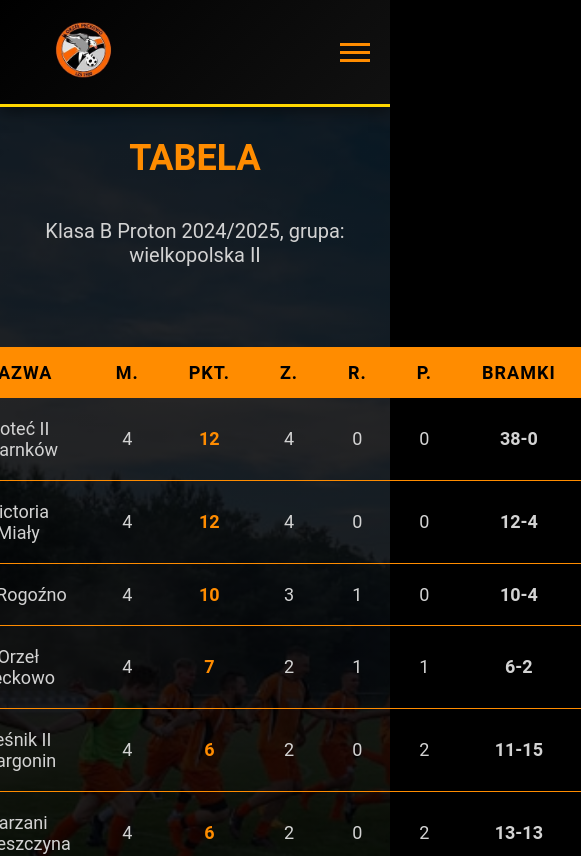
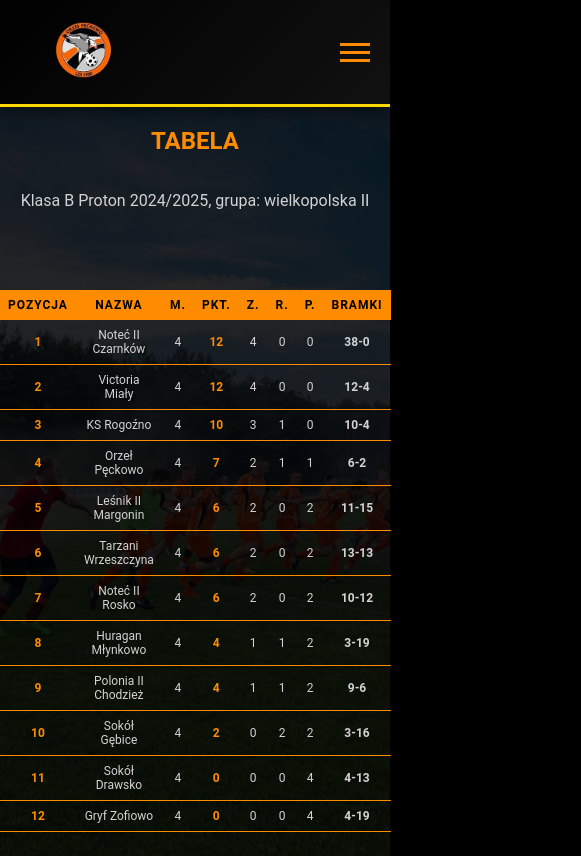
Before and after one commit to KacperKosicki/orzelpeckowo, a React (Create React App) app: page /tabela in a window 390 px wide. Shown: the top 856 px of the page, 581 px wide, since content can reach past the window. Built offline with nearby package versions, Linux system fonts and the light colour scheme.

Commit message:
Configurate Table.js to RWD

```diff
--- a/src/components/Table/Table.module.scss
+++ b/src/components/Table/Table.module.scss
@@ -83,3 +83,63 @@ td {
   font-weight: bold;
   color: $orange; /* Kolor pomarańczowy dla punktów */
 }
+
+/* Styl RWD dla mniejszych ekranów */
+@media (max-width: 768px) {
+  .table {
+    max-width: 80%; /* Mniejsza szerokość na tabletach i mniejszych ekranach */
+  }
+
+  th, td {
+    padding: 10px; /* Zmniejszenie paddingów w komórkach */
+    font-size: 14px; /* Zmniejszenie rozmiaru tekstu */
+  }
+
+  .title {
+    font-size: 28px; /* Zmniejszenie tytułu na mniejszych ekranach */
+  }
+
+  .protonClass {
+    font-size: 18px; /* Zmniejszenie opisu na mniejszych ekranach */
+  }
+}
+
+@media (max-width: 480px) {
+  .table {
+    max-width: 90%; /* Jeszcze mniejsza szerokość na bardzo małych ekranach */
+    margin-left: auto; /* Centrowanie tabeli */
+    margin-right: auto; /* Centrowanie tabeli */
+  }
+
+  th, td {
+    padding: 8px; /* Jeszcze mniejsze paddingi */
+    font-size: 12px; /* Zmniejszenie rozmiaru tekstu */
+  }
+
+  .title {
+    font-size: 24px; /* Dalsze zmniejszenie tytułu na bardzo małych ekranach */
+  }
+
+  .protonClass {
+    font-size: 16px; /* Dalsze zmniejszenie opisu */
+  }
+}
+
+@media (max-width: 360px) {
+  .table {
+    max-width: 95%; /* Maksymalna szerokość na ultra małych ekranach */
+  }
+
+  th, td {
+    padding: 6px; /* Minimalne paddingi na najmniejszych ekranach */
+    font-size: 10px; /* Dalsze zmniejszenie rozmiaru tekstu */
+  }
+
+  .title {
+    font-size: 20px;
+  }
+
+  .protonClass {
+    font-size: 14px;
+  }
+}
```
